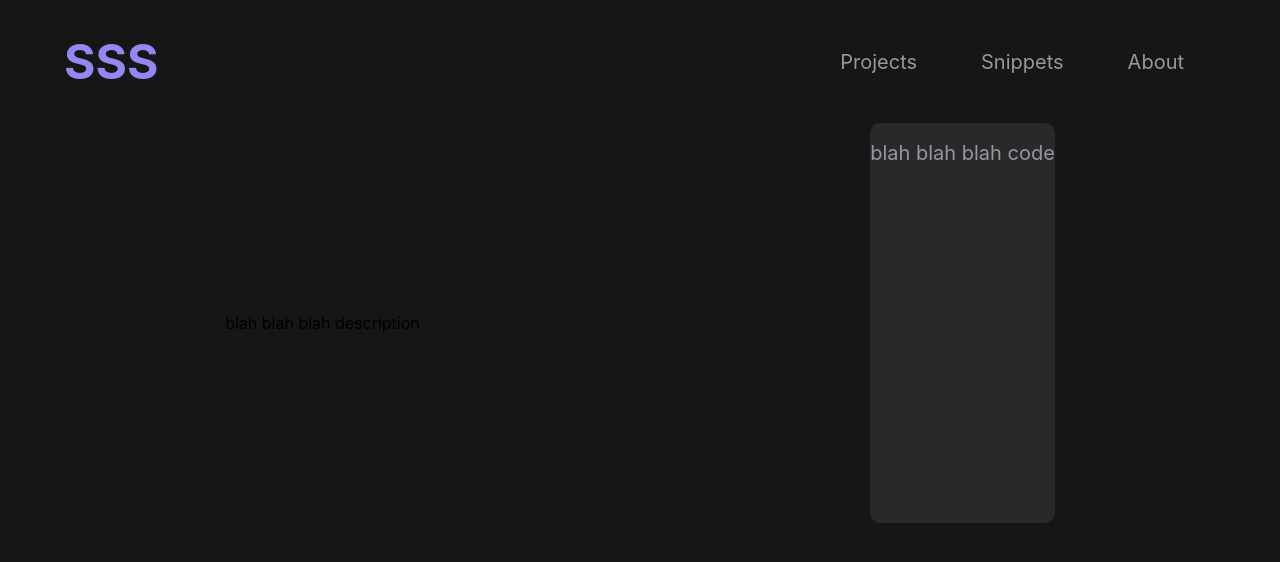
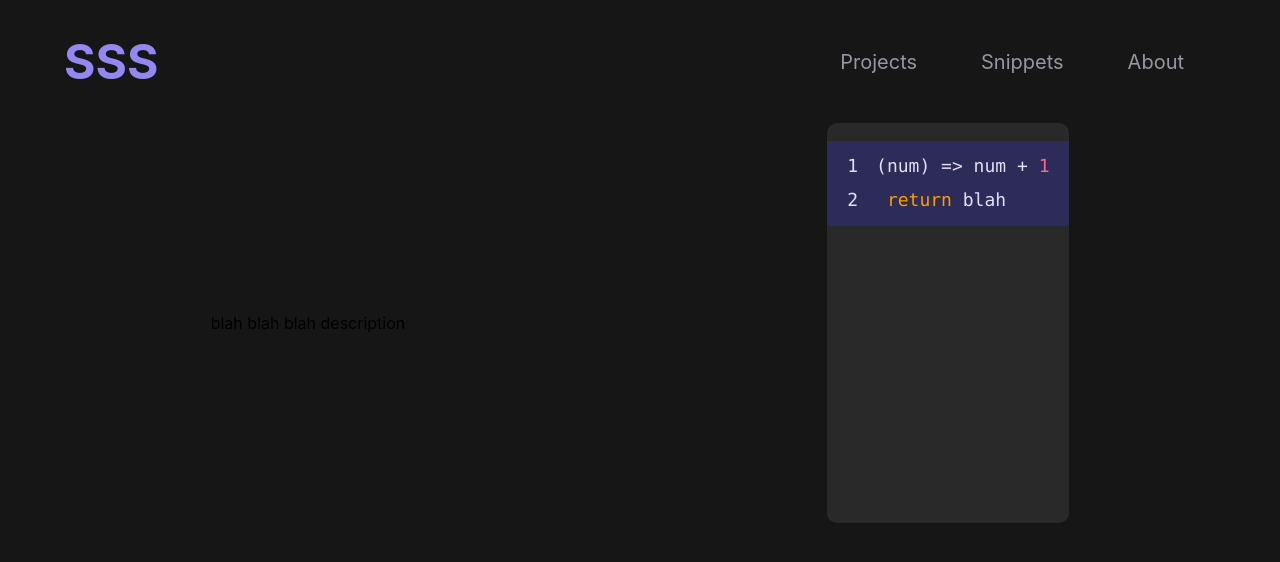
Before and after one commit to sanjeev-/personalsite, a React (Create React App) app in the folder frontend/: page /snippets/univariate-feature-extractor in a window 1280 px wide. Shown: the top 562 px of the page. Built offline with nearby package versions, Linux system fonts and the light colour scheme; no server answers.

Commit message:
added react syntax tool

```diff
--- a/frontend/package.json
+++ b/frontend/package.json
@@ -19,6 +19,7 @@
     "react-hooks": "^1.0.1",
     "react-router-dom": "^5.2.0",
     "react-scripts": "3.4.1",
+    "react-syntax-highlighter": "^15.4.3",
     "save": "^2.4.0",
     "styled-components": "^5.2.0",
     "styled-system": "^5.1.5"
--- a/frontend/src/components/snippets/SnippetDetailView.js
+++ b/frontend/src/components/snippets/SnippetDetailView.js
@@ -1,4 +1,11 @@
 import React from "react";
+import SyntaxHighlighter from "react-syntax-highlighter";
+import {
+  nightOwl,
+  shadesOfPurple,
+  obsidian,
+} from "react-syntax-highlighter/dist/esm/styles/hljs";
+
 import { Flex, Title, SubHead, Text } from "../../designSystem";
 import { colors } from "../../designSystem/theme";
 import Header from "../Header.js";
@@ -9,6 +16,7 @@ const SnippetDetailView = () => {
     code: "",
     extendedDescription: "",
   };
+  const codeString = "(num) => num + 1 \n return blah";
   return (
     <Flex
       minWidth="100vw"
@@ -31,7 +39,16 @@ const SnippetDetailView = () => {
             borderRadius="10px"
             backgroundColor={colors.grey[1]}
           >
-            <Text color={colors.grey[2]}>blah blah blah code</Text>
+            <Text color={colors.grey[2]}>
+              <SyntaxHighlighter
+                language="javascript"
+                style={shadesOfPurple}
+                customStyle={{ lineHeight: "1.75em", fontSize: "18px" }}
+                showLineNumbers
+              >
+                {codeString}
+              </SyntaxHighlighter>
+            </Text>
           </Flex>
         </Flex>
       </Flex>
```
